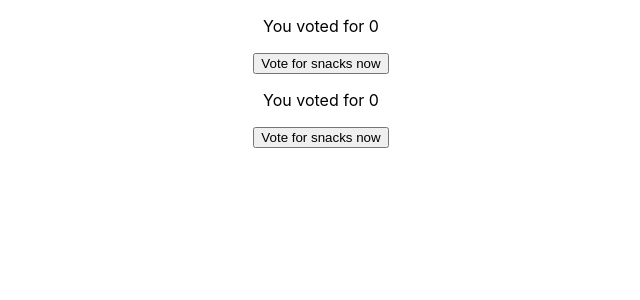
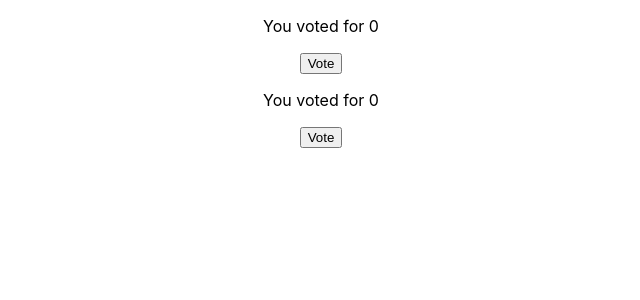
Before and after one commit to chikondiman/app, a React (Create React App) app: page / in a window 1280 px wide. Shown: the top 300 px of the page, without its empty margins (319-959 px from the left). Built offline with nearby package versions, Linux system fonts and the light colour scheme.

Commit message:
Update Component.js

```diff
--- a/src/Component.js
+++ b/src/Component.js
@@ -8,12 +8,12 @@ function Component() {
      <div>
         <p>You voted for {snack1} </p>
        <button onClick={() => setCount1(snack1 + 1)}>
-        Vote for snacks now
+        Vote
         </button>
 
         <p>You voted for {snack2} </p>
        <button onClick={() => setCount2(snack2 + 1)}>
-        Vote for snacks now
+        Vote
         </button>
       </div>
    );
```
